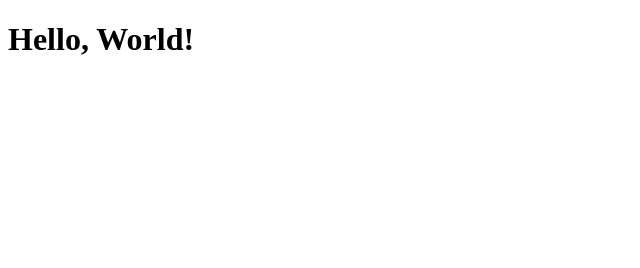
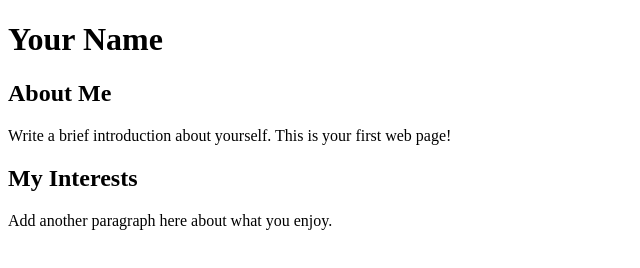
Before and after one commit to jennystudent460/ISYS3004_HTML_WK1, a plain HTML site: page index.html in a window 1280 px wide. Shown: the whole page, without its empty margins (0-640 px from the left). Drawn offline with Linux system fonts and the light colour scheme.

Commit message:
Added information about me in body text

```diff
--- a/index.html
+++ b/index.html
@@ -6,6 +6,15 @@
     <title>Jenny</title>
 </head>
 <body>
-<h1>Hello, World!</h1>
+<body>
+    <h1>Your Name</h1>
+
+    <h2>About Me</h2>
+    <p>Write a brief introduction about yourself.
+    This is your first web page!</p>
+
+    <h2>My Interests</h2>
+    <p>Add another paragraph here about what you enjoy.</p>
+</body>
 </body>
 </html>
```
